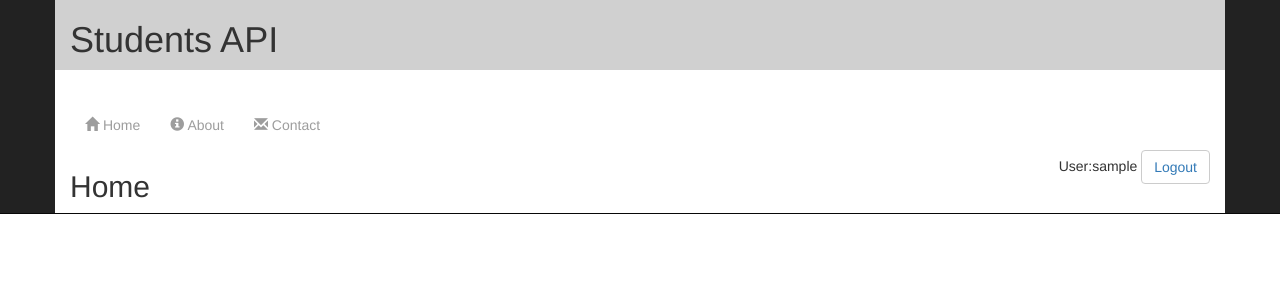
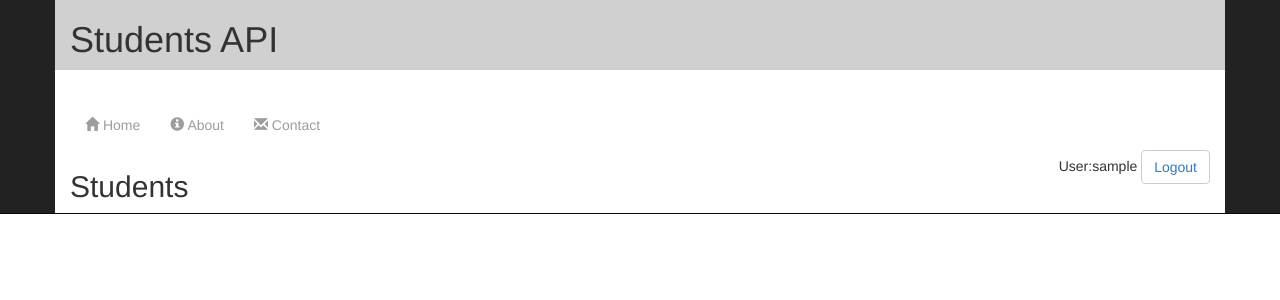
Before and after one commit to gajal123/Students_API, a Django app: page /home/ in a window 1280 px wide. Shown: the top 300 px of the page. Run offline with Django 3.2, Linux system fonts and the light colour scheme; the visitor is signed in with stand-in values (Sample User, id 1); data that the repository does not hold is empty; some libraries are stand-ins or nearby versions.

Commit message:
getting json data

```diff
--- a/Students/templates/home.html
+++ b/Students/templates/home.html
@@ -12,7 +12,7 @@
                 <button type="button" class="btn btn-default"><a href="{% url 'register'%}">Register</a></button>
             {% endif %}
 		</div>
-      <h2>Home</h2>
+      <h2>Students</h2>
 <!--       <script type = "text/javascript" language = "javascript">
          $(document).ready(function() {
             $("#driver").click(function(event){
@@ -27,6 +27,6 @@
       <div id = "stage" style = "background-color:cc0;">
       </div>
 	  <div id="hello">
-		{{ students }}
-		</div>
+          {{students}}
+	  </div>
 	  {% endblock %}
```
